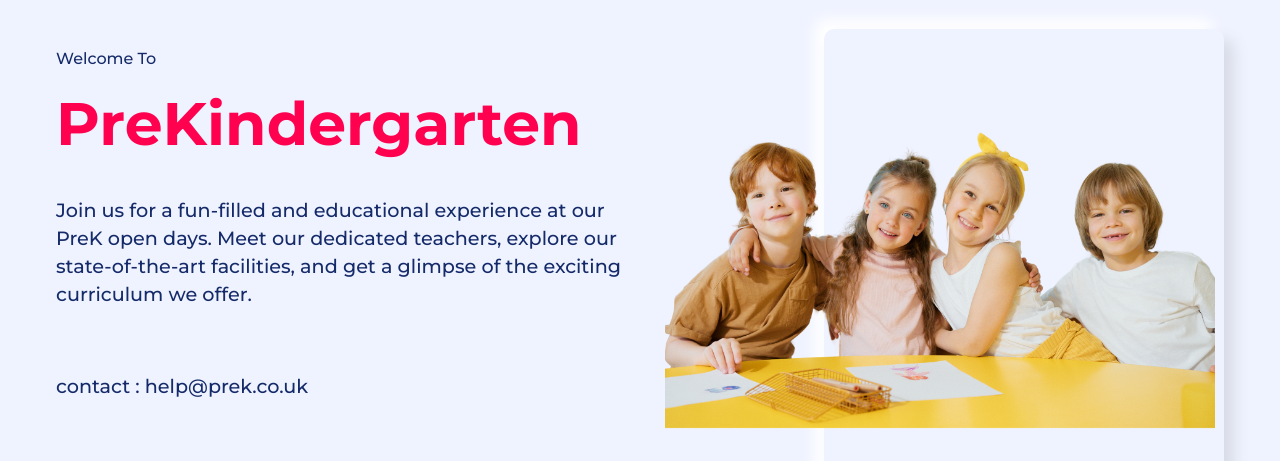
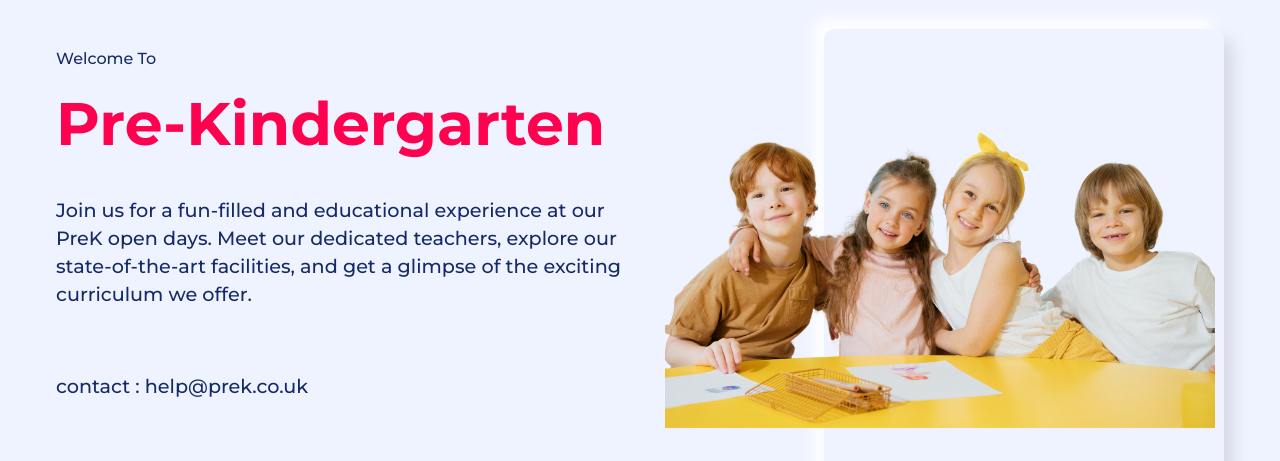
Before and after one commit to noname9i/prek.github.io, a plain HTML site: page index.html in a window 1280 px wide. Shown: the part 95-556 px from the top of the page. Drawn offline with nearby package versions, Linux system fonts and the light colour scheme.

Commit message:
Update index.html

```diff
--- a/index.html
+++ b/index.html
@@ -34,7 +34,7 @@
       </div>
       <div class="header__content">
         <h5>Welcome To</h5>
-        <h1><span>PreKindergarten</span></h1>
+        <h1><span>Pre-Kindergarten</span></h1>
         <p>
           Join us for a fun-filled and educational experience at our
           PreK open days. Meet our dedicated teachers,
```
